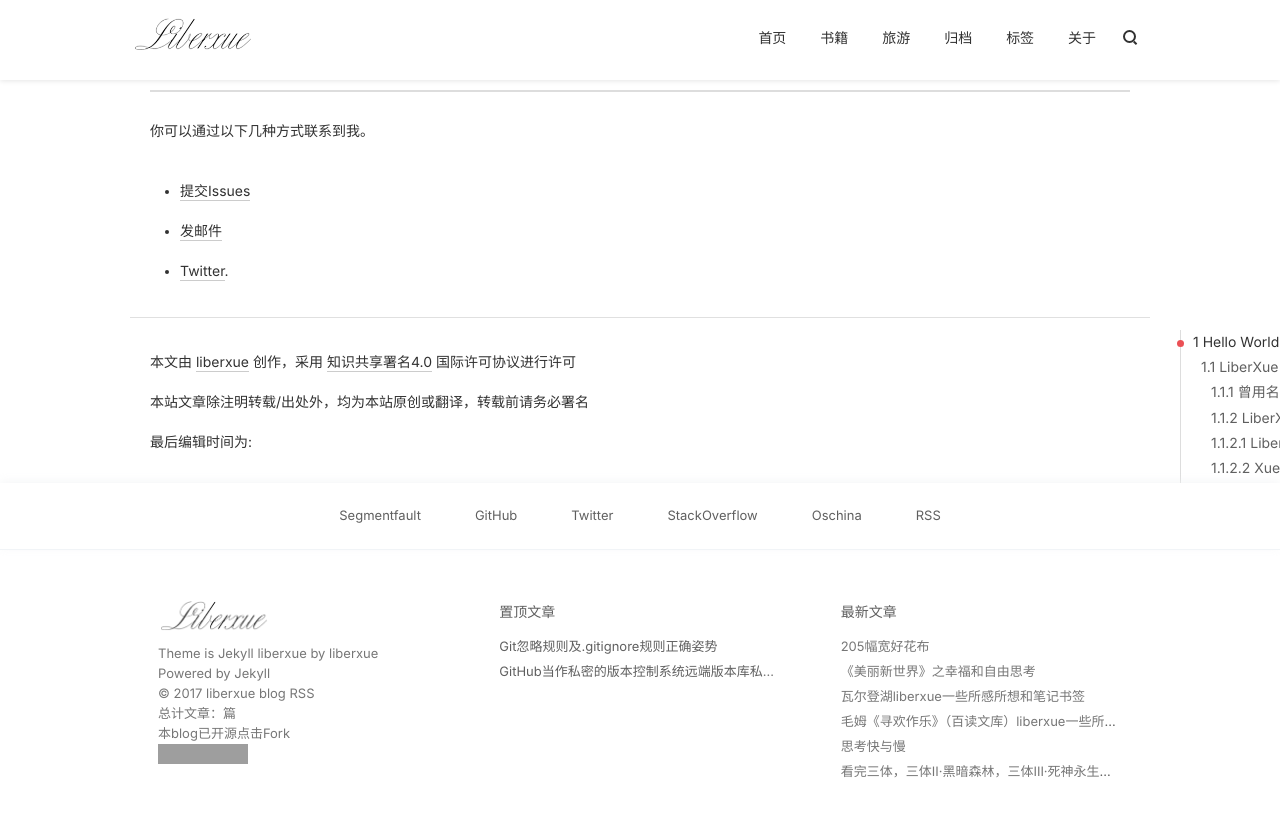
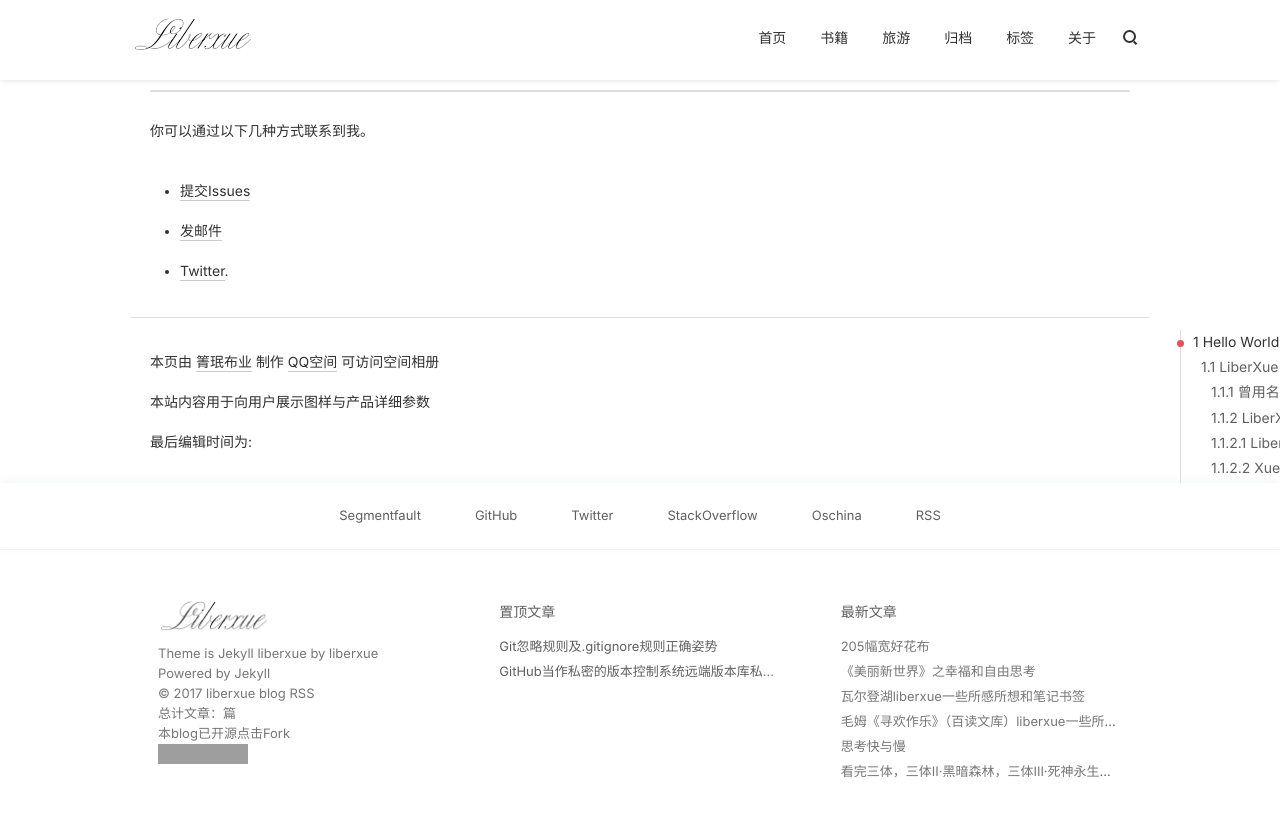
Before and after one commit to winderay/qmby.github.io, a Jekyll site: the page built from about.md, in a window 1280 px wide and 900 px high, scrolled down 4921 px. Shown: the top 817 px of the window. Built offline with Jekyll 4.4.1, drawn with Linux system fonts in a browser that asks for light colours; nearby versions of some CDN libraries; comment, search, counter and statistics services are not loaded; grey boxes are pictures that could not be loaded.

Commit message:
Update blog.html

```diff
--- a/_layouts/blog.html
+++ b/_layouts/blog.html
@@ -99,7 +99,7 @@
 </p>
 {{ content }}
 		<p class="post-info">
-			本文由 <a href="/">liberxue</a> 创作，采用 <a href="https://creativecommons.org/licenses/by/4.0/" target="_blank" rel="external nofollow">知识共享署名4.0</a> 国际许可协议进行许可<br>本站文章除注明转载/出处外，均为本站原创或翻译，转载前请务必署名<br>最后编辑时间为:{{ page.date | date: "%F %H:%M:%S"}}</p>
+			本页由 <a href="/">箐珉布业</a> 制作 <a href="/" target="_blank" rel="external nofollow">QQ空间</a> 可访问空间相册<br>本站内容用于向用户展示图样与产品详细参数<br>最后编辑时间为:{{ page.date | date: "%F %H:%M:%S"}}</p>
 	</div>
 </article>
 
```
